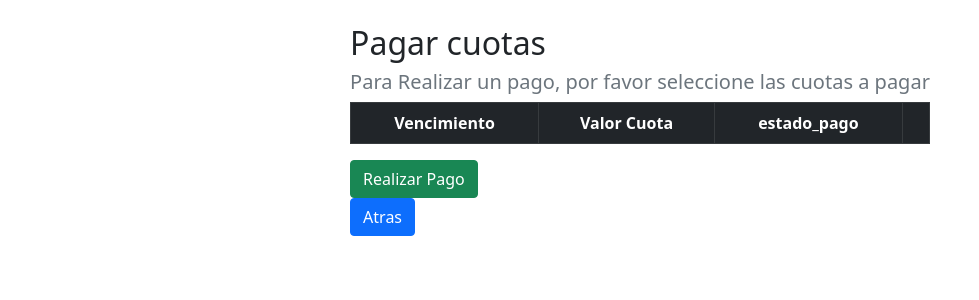
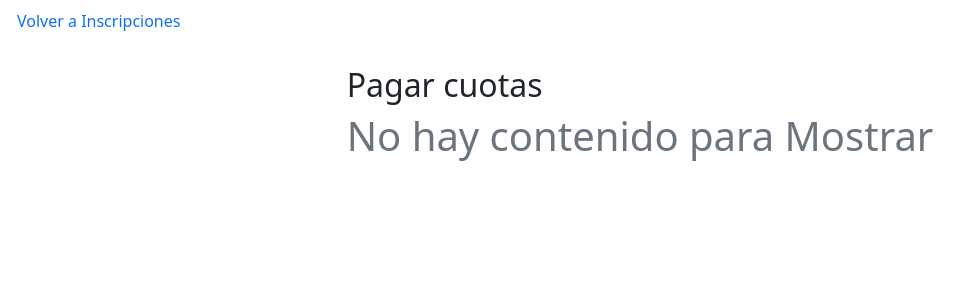
Before and after one commit to alanberns/CDVE, a Flask app: template admin/src/web/templates/pagos/cuotas.html in a window 1280 px wide. Shown: the part 32-332 px from the top of the page, without its empty margins (0-979 px from the left). Run offline with Flask 2, Linux system fonts and the light colour scheme; the template is opened without the code that fills it: values that come from a table or form of the project are taken from there, others are empty; some libraries are stand-ins or nearby versions.

Commit message:
layout: elimina tabla vacia cuando no hay cuotas

```diff
--- a/admin/src/web/templates/pagos/cuotas.html
+++ b/admin/src/web/templates/pagos/cuotas.html
@@ -1,8 +1,18 @@
 {% extends "layout.html" %} {% block title %}Pagos{% endblock %} {% block head
-%} {{ super() }} {% endblock %} {% block content %}
-
+%} {{ super() }} {% endblock %} {% block subnav %}
+<ul class="nav justify-content-start">
+  <li class="nav-item">
+    <a
+      class="nav-link btn btn-link"
+      href="{{ url_for('pagos.inscripciones_index') }}"
+      >Volver a Inscripciones
+    </a>
+  </li>
+</ul>
+{% endblock %} {% block content %}
 <div class="container">
   <h2>Pagar cuotas</h2>
+  {%if form.items%}
   <p class="text-muted h5">
     Para Realizar un pago, por favor seleccione las cuotas a pagar
   </p>
@@ -45,9 +55,7 @@
     </table>
     {{form.pagar(class="btn btn-success")}}
   </form>
-  <a class="btn btn-primary" href="{{ url_for('pagos.inscripciones_index') }}"
-    >Atras
-  </a>
 </div>
-
-{% endblock %}
+{%else%}
+<p class="h1 text-muted">No hay contenido para Mostrar</p>
+{%endif%} {% endblock %}
```
